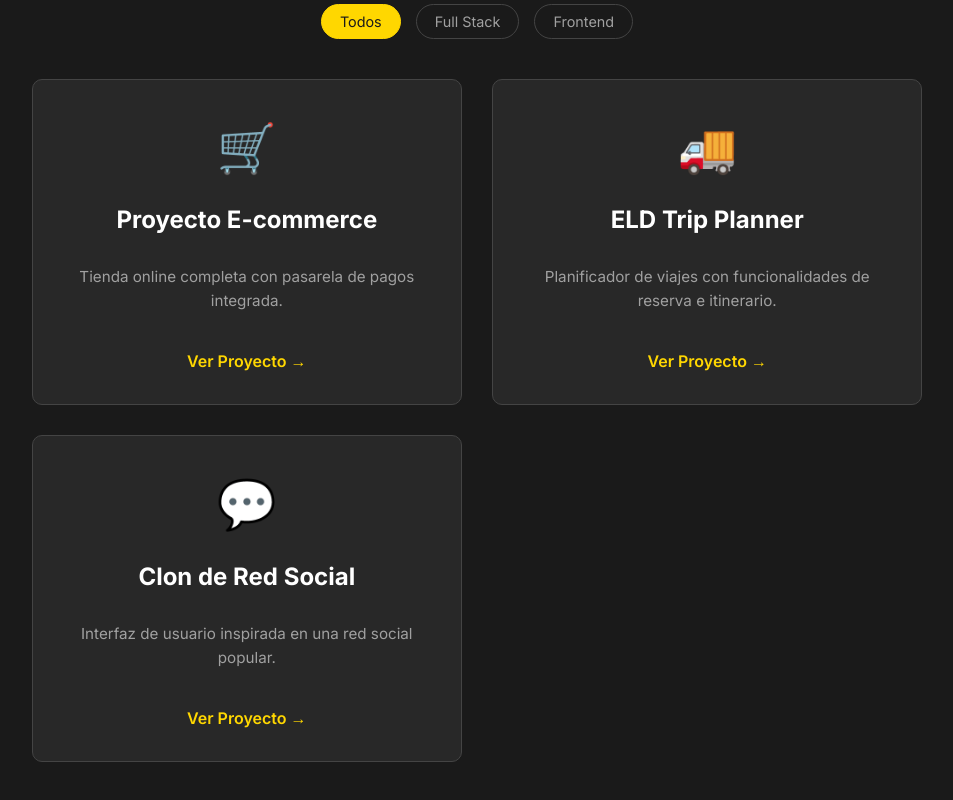
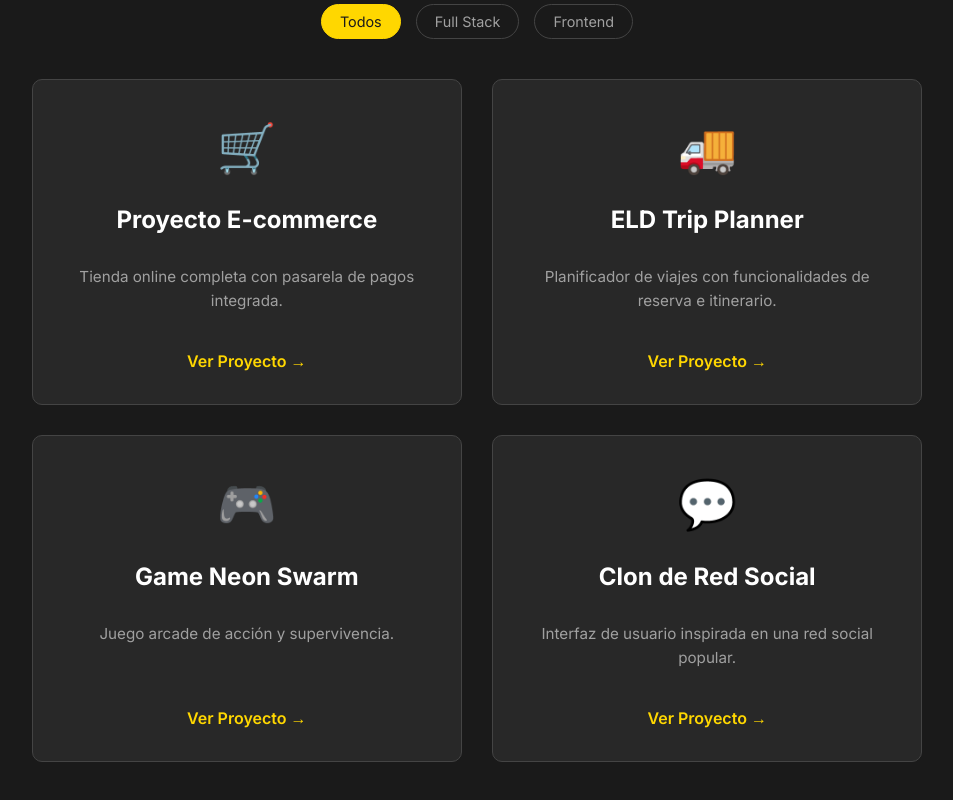
Before and after one commit to matii1942/Portafolio, a React (Vite) app: page / in a window 1280 px wide. Shown: the part 1550-2350 px from the top of the page, without its empty margins (163-1116 px from the left). Built offline with nearby package versions, Linux system fonts and the light colour scheme.

Commit message:
Add Neon Swarm project

```diff
--- a/src/components/Projects.tsx
+++ b/src/components/Projects.tsx
@@ -22,6 +22,12 @@ const projectLinks: ProjectLink[] = [
     description: 'Planificador de viajes con funcionalidades de reserva e itinerario.',
     url: 'https://eld-trip-planner-livid-tau.vercel.app/',
     icon: '🚚',
+  },
+  {
+    title: 'Game Neon Swarm',
+    description: 'Juego arcade de acción y supervivencia.',
+    url: 'https://matii1942.github.io/Neon-Swarm/',
+    icon: '🎮',
   },
   {
     title: 'Clon de Red Social',
```
